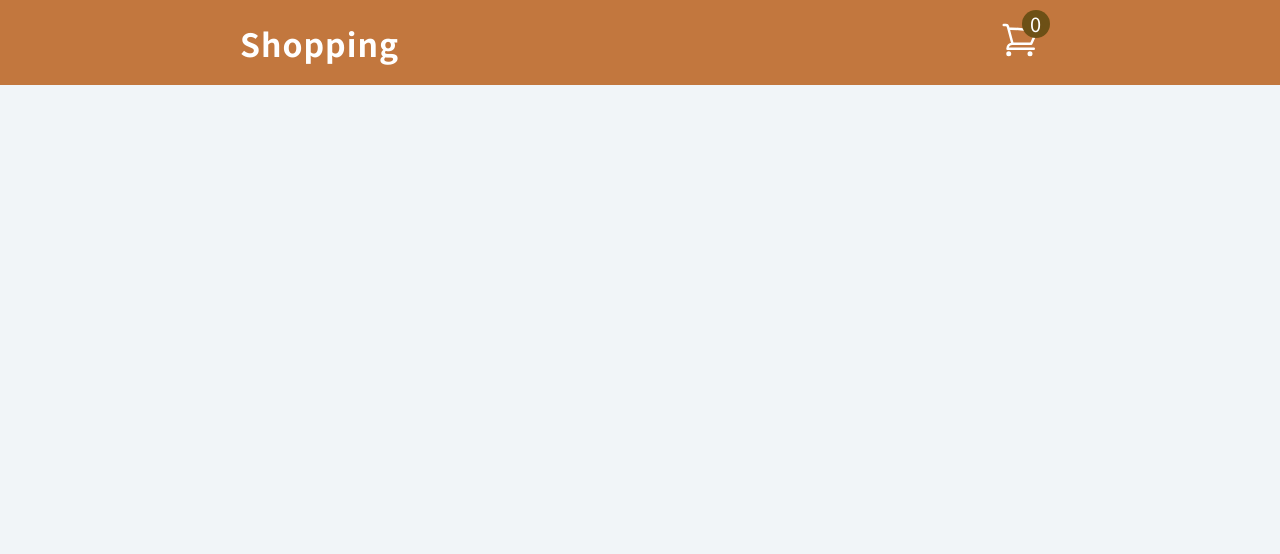
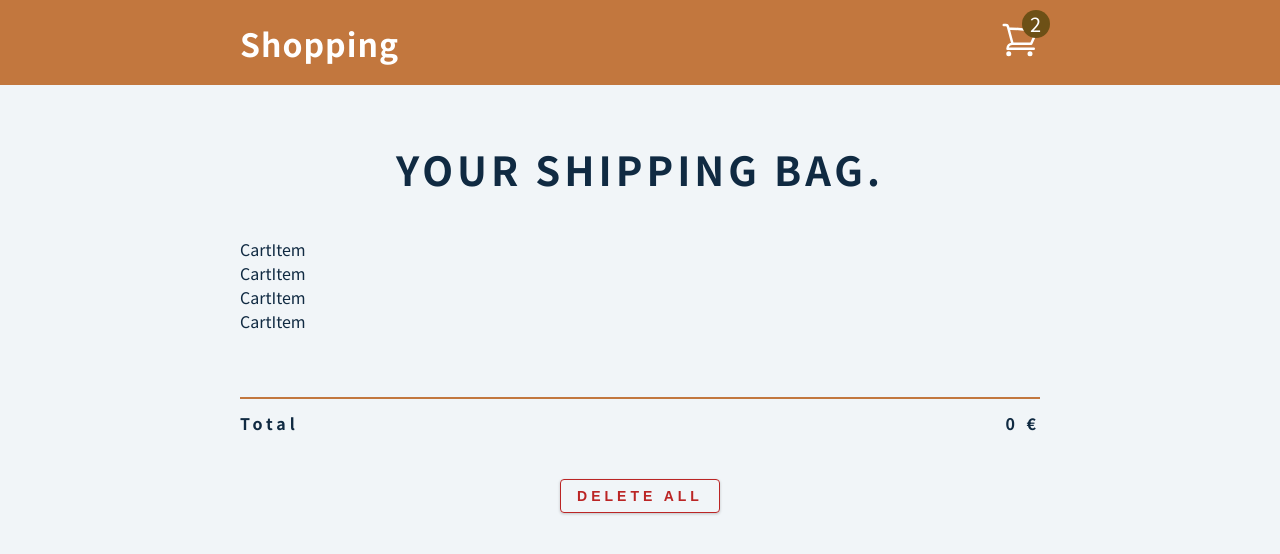
Before and after one commit to Tomoko-hub/redux-shoppingcart-clone, a React (Create React App) app: page / in a window 1280 px wide. Shown: the top 554 px of the page. Built offline with nearby package versions, Linux system fonts and the light colour scheme.

Commit message:
add shoppingItems and create CartContainerComponent

```diff
--- a/src/App.js
+++ b/src/App.js
@@ -1,10 +1,12 @@
 import './App.css';
+import CartContainer from './components/CartContainer';
 import NavBar from './components/NavBar';
 
 function App() {
   return (
     <main>
       <NavBar />
+      <CartContainer />
     </main>
   );
 }
--- /dev/null
+++ b/src/cartItems.jsx
@@ -0,0 +1,32 @@
+const cartItems = [
+    {
+      id: 1,
+      title: "Next.js入門講座",
+      price: "12000",
+      img: "https://uploda1.ysklog.net/uploda/3f3dc982dc.png",
+      amount: 1,
+    },
+    {
+      id: 2,
+      title: "MERNスタックで本格的なSNSアプリ構築講座",
+      price: "24000",
+      img: "https://uploda1.ysklog.net/uploda/bf73156667.png",
+      amount: 1,
+    },
+    {
+      id: 3,
+      title: "GraphQLとApollo入門講座",
+      price: "8900",
+      img: "https://uploda1.ysklog.net/uploda/9a99f8ca04.png",
+      amount: 1,
+    },
+    {
+      id: 4,
+      title: "Three.jsでモダンウェブサイト構築講座",
+      price: "14000",
+      img: "https://uploda1.ysklog.net/uploda/59060b3cd3.png",
+      amount: 1,
+    },
+  ];
+
+  export default cartItems;
--- /dev/null
+++ b/src/components/CartContainer.jsx
@@ -0,0 +1,41 @@
+import React from 'react'
+import { useSelector } from 'react-redux'
+import CartItem from './CartItem';
+
+const CartContainer = () => {
+    const { amount, cartItems, total } = useSelector((state)=> state.cart);
+    if ( amount < 1 ) {
+        return (
+            <section>
+                <header className='cart'>
+                    <h2>Shopping Cart</h2>
+                    <h4 className='empty-cart'>Your bag is empty.</h4>
+                </header>
+            </section>
+        );
+    }
+
+    return (
+        <section className='cart'>
+            <header>
+                <h2>Your shipping bag.</h2>
+            </header>
+            <div>
+                {cartItems.map((item)=> {
+                    return <CartItem key={item.id} />
+                })}
+            </div>
+            <footer>
+                <hr />
+                <div className="cart-total">
+                    <h4>
+                        Total <span>{total} €</span>
+                    </h4>
+                </div>
+                <button className='btn clear-btn'>Delete All</button>
+            </footer>
+        </section>
+    )
+};
+
+export default CartContainer
--- /dev/null
+++ b/src/components/CartItem.jsx
@@ -0,0 +1,9 @@
+import React from 'react'
+
+function CartItem() {
+  return (
+    <div>CartItem</div>
+  )
+}
+
+export default CartItem
--- a/src/features/cart/CartSlice.jsx
+++ b/src/features/cart/CartSlice.jsx
@@ -1,8 +1,9 @@
 import { createSlice } from "@reduxjs/toolkit";
+import cartItems from "../../cartItems";
 
 const initialState = {
-    cartItems: [],
-    amount: 0,
+    cartItems: cartItems,
+    amount: 2,
     total: 0,
 };
 
```
